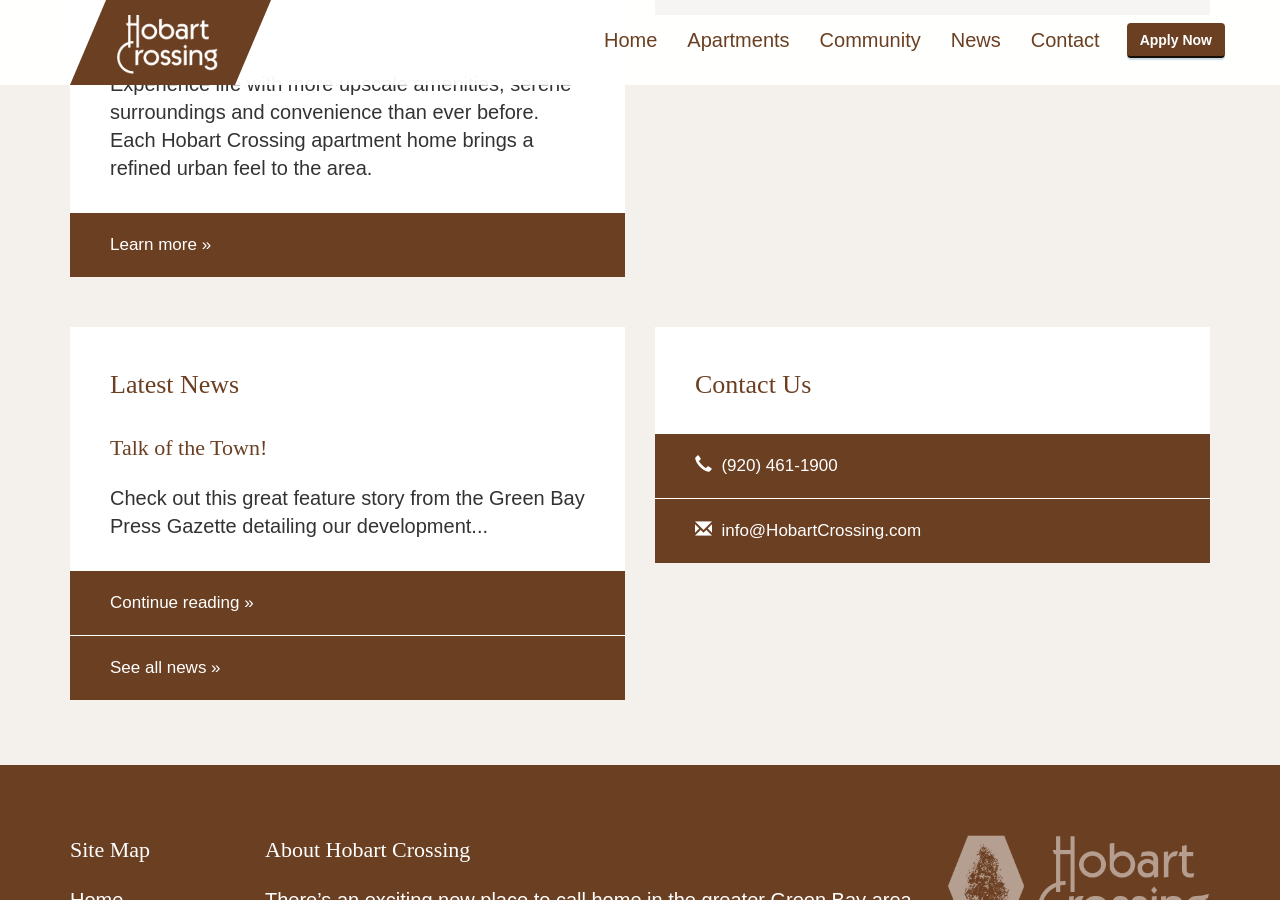
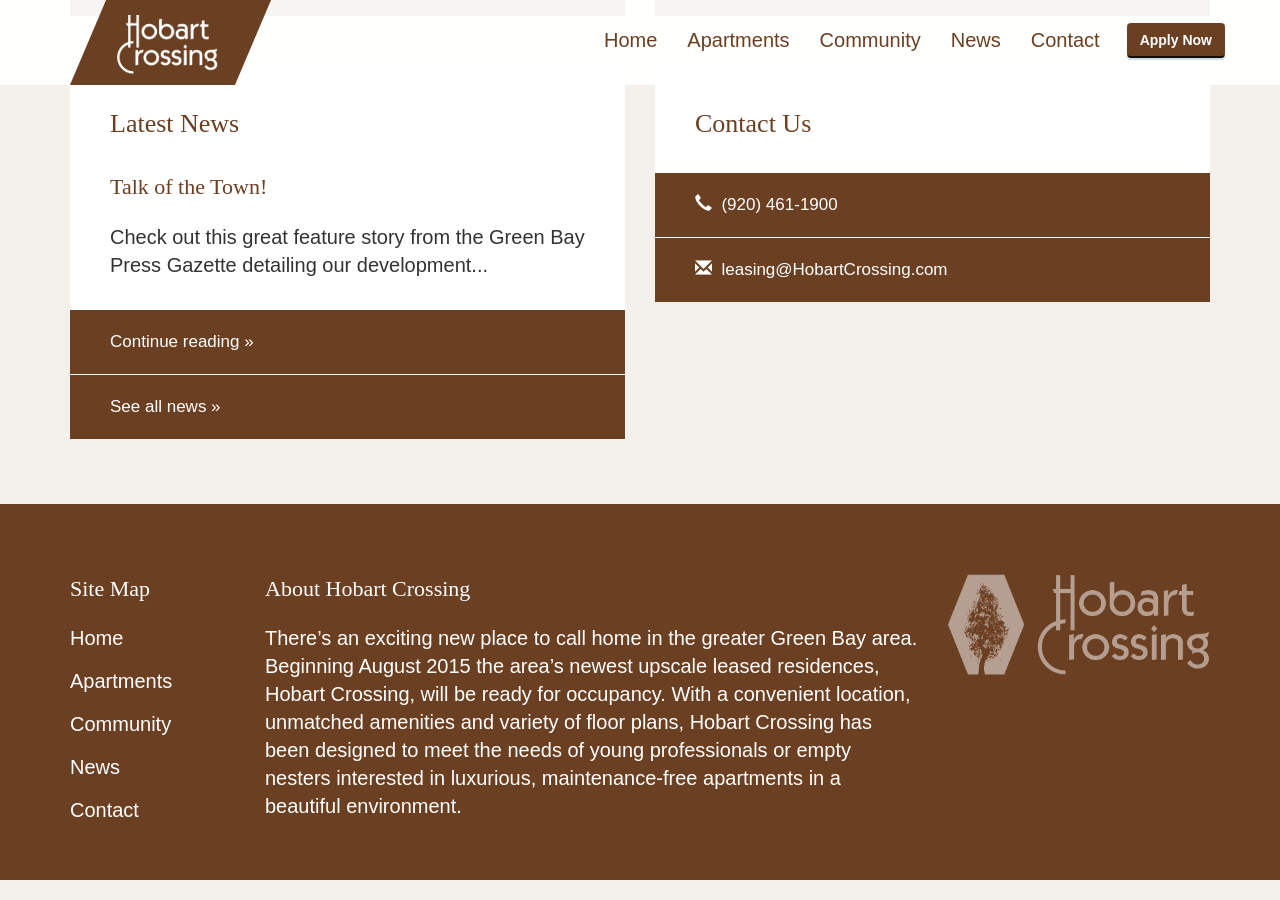
Before and after one commit to insight-creative/hobart-crossing, a Jekyll site: the page built from index.md, in a window 1280 px wide and 900 px high, scrolled down 1200 px. Built offline with Jekyll 4.4.1, drawn with Linux system fonts in a browser that asks for light colours; nearby versions of some CDN libraries.

Commit message:
Add missing photo, change email addresses.

```diff
--- a/index.md
+++ b/index.md
@@ -24,7 +24,7 @@
     <div class="col-md-6">
       <div class="card">
         <div class="card-header">
-          <img src="holder.js/100%x150/text:Photo">
+          <img src="{{ site.baseurl }}/img/apartments-header.jpg">
         </div>
         <h1>Apartments</h1>
         <p>Experience life with more upscale amenities, serene surroundings and convenience than ever before. Each Hobart Crossing apartment home brings a refined urban feel to the area.</p>
@@ -69,7 +69,7 @@
         <h1>Contact Us</h1>
         <div class="card-button-group">
           <div class="card-button"><span class="glyphicon glyphicon-earphone"></span>&nbsp;&nbsp;(920) 461-1900</div>
-          <a class="card-button" href="mailto:info@hobartcrossing.com"><span class="glyphicon glyphicon-envelope"></span>&nbsp;&nbsp;info@HobartCrossing.com</a>
+          <a class="card-button" href="mailto:info@hobartcrossing.com"><span class="glyphicon glyphicon-envelope"></span>&nbsp;&nbsp;leasing@HobartCrossing.com</a>
         </div>
       </div>
     </div>
```
Also changed, not shown: contact/index.md (+1 -1 lines), img/apartments-header.jpg (added), img/community-header.jpg.
